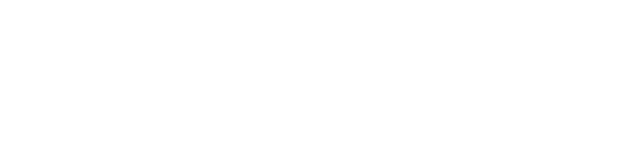
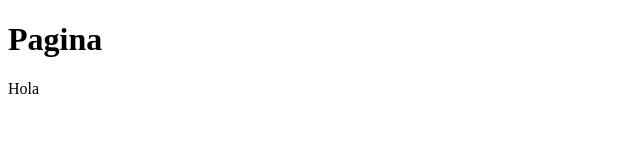
Before and after one commit to pruiz5514/Prototipo, a plain HTML site: page index.html in a window 1280 px wide. Shown: the whole page, without its empty margins (0-640 px from the left). Drawn offline with Linux system fonts and the light colour scheme.

Commit message:
Se agrega titulo

```diff
--- a/index.html
+++ b/index.html
@@ -6,6 +6,12 @@
     <title>Document</title>
 </head>
 <body>
-
+    <head>
+        <h1>Pagina</h1>
+    </head>
+    <main>
+        <p>Hola</p>
+    </main>
+    <footer></footer>
 </body>
 </html>
```
